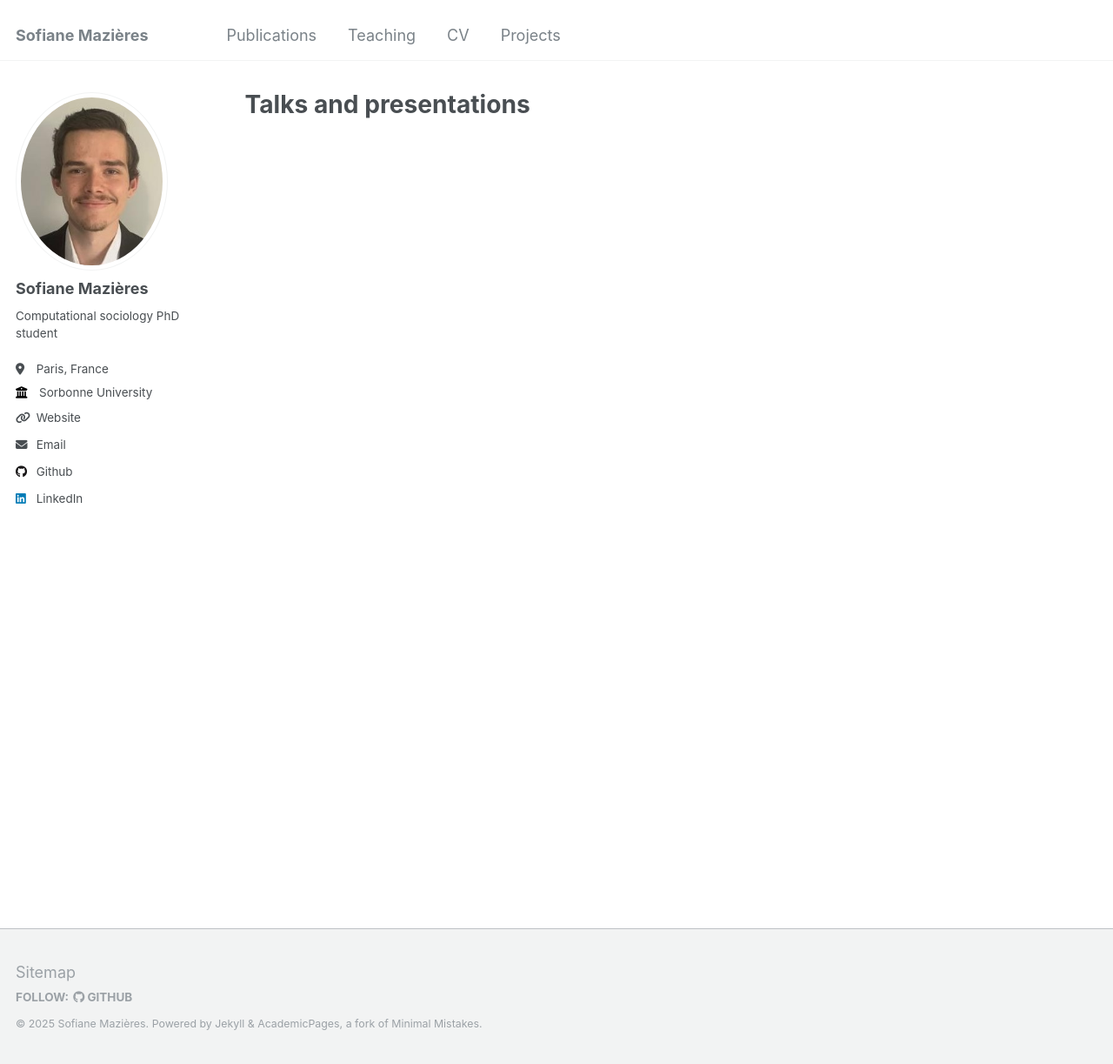
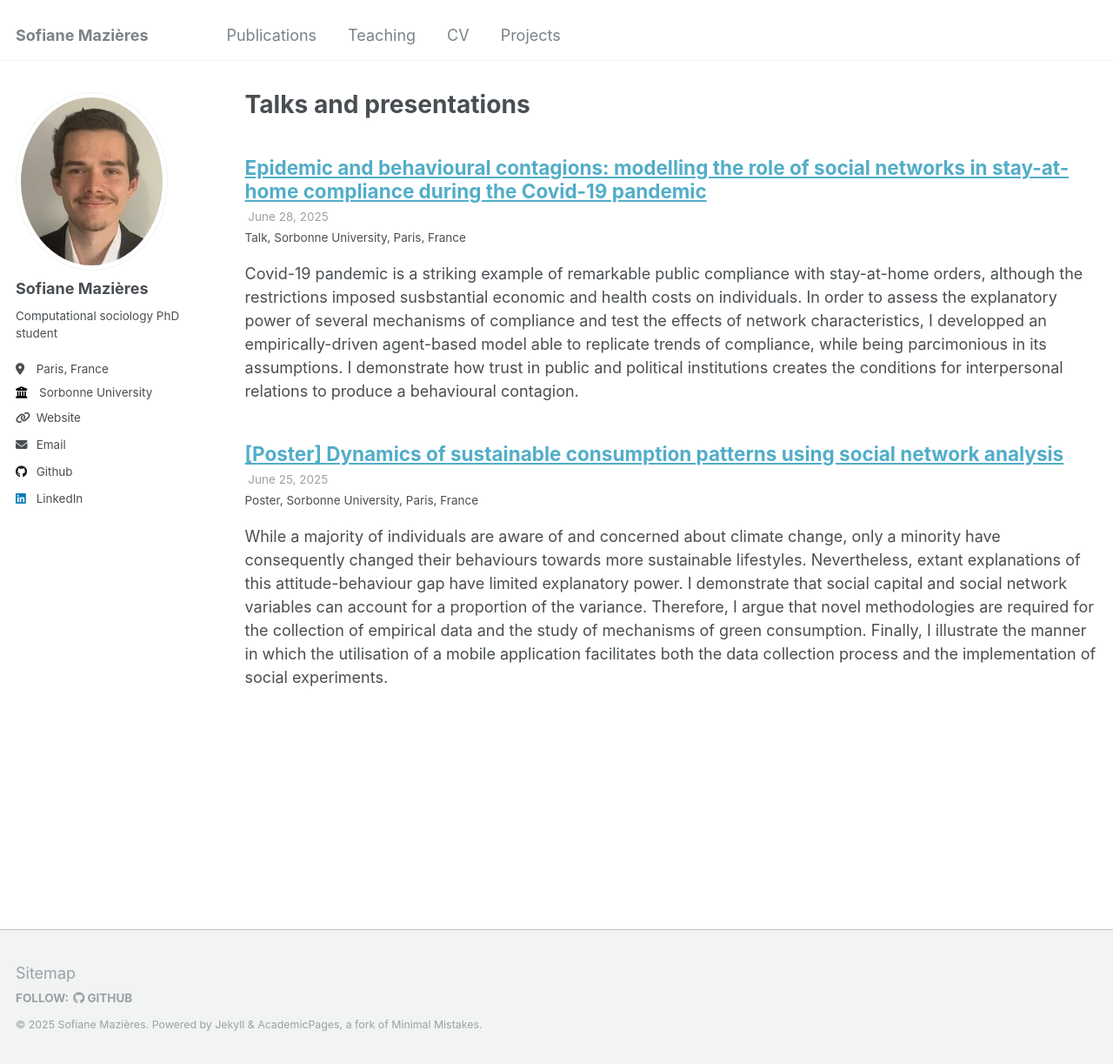
Before and after one commit to S0fian3M/S0fian3M.github.io, a Jekyll site: the page built from _pages/talks.html, in a window 1280 px wide and 1223 px high. Shown: the whole window at 87% size. Built offline with Jekyll 4.4.1, drawn with Linux system fonts in a browser that asks for light colours.

Commit message:
Add this week talks

```diff
--- /dev/null
+++ b/_talks/2025-06-25-Sunbelt2025.md
@@ -0,0 +1,11 @@
+---
+title: "[Poster] Dynamics of sustainable consumption patterns using social network analysis"
+collection: talks
+type: "Poster"
+permalink: /talks/2025-06-25-Sunbelt2025
+venue: "Sorbonne University"
+date: 2025-06-25
+location: "Paris, France"
+---
+
+While a majority of individuals are aware of and concerned about climate change, only a minority have consequently changed their behaviours towards more sustainable lifestyles. Nevertheless, extant explanations of this attitude-behaviour gap have limited explanatory power. I demonstrate that social capital and social network variables can account for a proportion of the variance. Therefore, I argue that novel methodologies are required for the collection of empirical data and the study of mechanisms of green consumption. Finally, I illustrate the manner in which the utilisation of a mobile application facilitates both the data collection process and the implementation of social experiments.
--- /dev/null
+++ b/_talks/2025-06-28-Sunbelt2025.md
@@ -0,0 +1,11 @@
+---
+title: "Epidemic and behavioural contagions: modelling the role of social networks in stay-at-home compliance during the Covid-19 pandemic"
+collection: talks
+type: "Talk"
+permalink: /talks/2025-06-28-Sunbelt2025
+venue: "Sorbonne University"
+date: 2025-06-28
+location: "Paris, France"
+---
+
+Covid-19 pandemic is a striking example of remarkable public compliance with stay-at-home orders, although the restrictions imposed susbstantial economic and health costs on individuals. In order to assess the explanatory power of several mechanisms of compliance and test the effects of network characteristics, I developped an empirically-driven agent-based model able to replicate trends of compliance, while being parcimonious in its assumptions. I demonstrate how trust in public and political institutions creates the conditions for interpersonal relations to produce a behavioural contagion.
```
Also changed, not shown: _pages/projects.md (+1 -1 lines).
